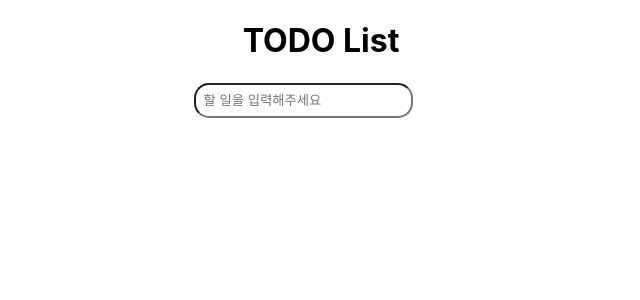
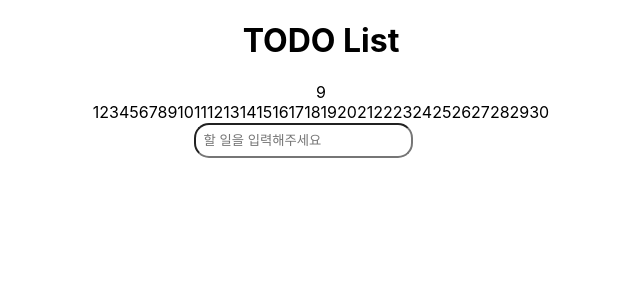
Before and after one commit to NacreousCloud/test-tester, a React (Create React App) app: page / in a window 1280 px wide. Shown: the top 300 px of the page, without its empty margins (319-959 px from the left). Built offline with nearby package versions, Linux system fonts and the light colour scheme.

Commit message:
[#feat/calendar] 캘린더 추가

```diff
--- a/jest.config.js
+++ b/jest.config.js
@@ -4,8 +4,8 @@ module.exports = {
   testEnvironment: "jsdom",
   setupFilesAfterEnv: ["<rootDir>/src/setupTests.ts"],
   moduleNameMapper: {
-    "^.+\\.svg$": "jest-transformer-svg",
     "^src/(.*)$": "<rootDir>/src/$1",
     "^.+\\.(css|less|scss|otf)$": "babel-jest",
+    "^.+\\.svg$": "jest-transformer-svg",
   },
 };
--- a/package.json
+++ b/package.json
@@ -42,8 +42,8 @@
     "@testing-library/jest-dom": "^6.1.2",
     "@testing-library/react": "^14.0.0",
     "@testing-library/user-event": "^13.5.0",
+    "@types/jest": "^29.5.4",
     "@types/node": "^16.18.46",
-    "@types/jest": "^29.5.4",
     "@types/react": "^18.2.21",
     "@types/react-dom": "^18.2.7",
     "jest": "^29.6.4",
--- a/src/App.tsx
+++ b/src/App.tsx
@@ -1,4 +1,5 @@
 import "./App.css";
+import TodoCalendar from "./components/Calendar";
 import TodoTable from "./components/TodoTable";
 
 function App() {
@@ -7,6 +8,7 @@ function App() {
       <header>
         <h1>TODO List</h1>
       </header>
+      <TodoCalendar></TodoCalendar>
       <TodoTable></TodoTable>
     </div>
   );
--- a/src/components/Calendar/index.tsx
+++ b/src/components/Calendar/index.tsx
@@ -1,5 +1,41 @@
+import { MouseEvent, useState } from "react";
+import { getDaysOfMonth } from "../../utils/date";
+
 const TodoCalendar = () => {
-  return <div></div>;
+  const date = new Date();
+  const [year, setYear] = useState(date.getFullYear());
+  const [month, setMonth] = useState(date.getMonth() + 1);
+  const [day, setDay] = useState(date.getDate());
+
+  const [markedDay, setMarkedDay] = useState(day);
+  const [days, setDays] = useState(getDaysOfMonth(year, month));
+
+  const handleClickDay = (e: MouseEvent<HTMLSpanElement>) => {
+    const target = e.currentTarget;
+    setMarkedDay(Number(target.dataset?.["index"]));
+  };
+
+  return (
+    <div>
+      <span data-testid="month">{month}</span>
+
+      <div>
+        {Array(days)
+          .fill("")
+          .map((_, i) => (
+            <span
+              data-testid={`day_${i + 1}`}
+              data-index={i}
+              className={i + 1 === markedDay ? "on" : ""}
+              onClick={handleClickDay}
+              key={`day_${i}`}
+            >
+              {i + 1}
+            </span>
+          ))}
+      </div>
+    </div>
+  );
 };
 
 export default TodoCalendar;
```
Also changed, not shown: 1 other file (tests, documents, lock files or other folders).
